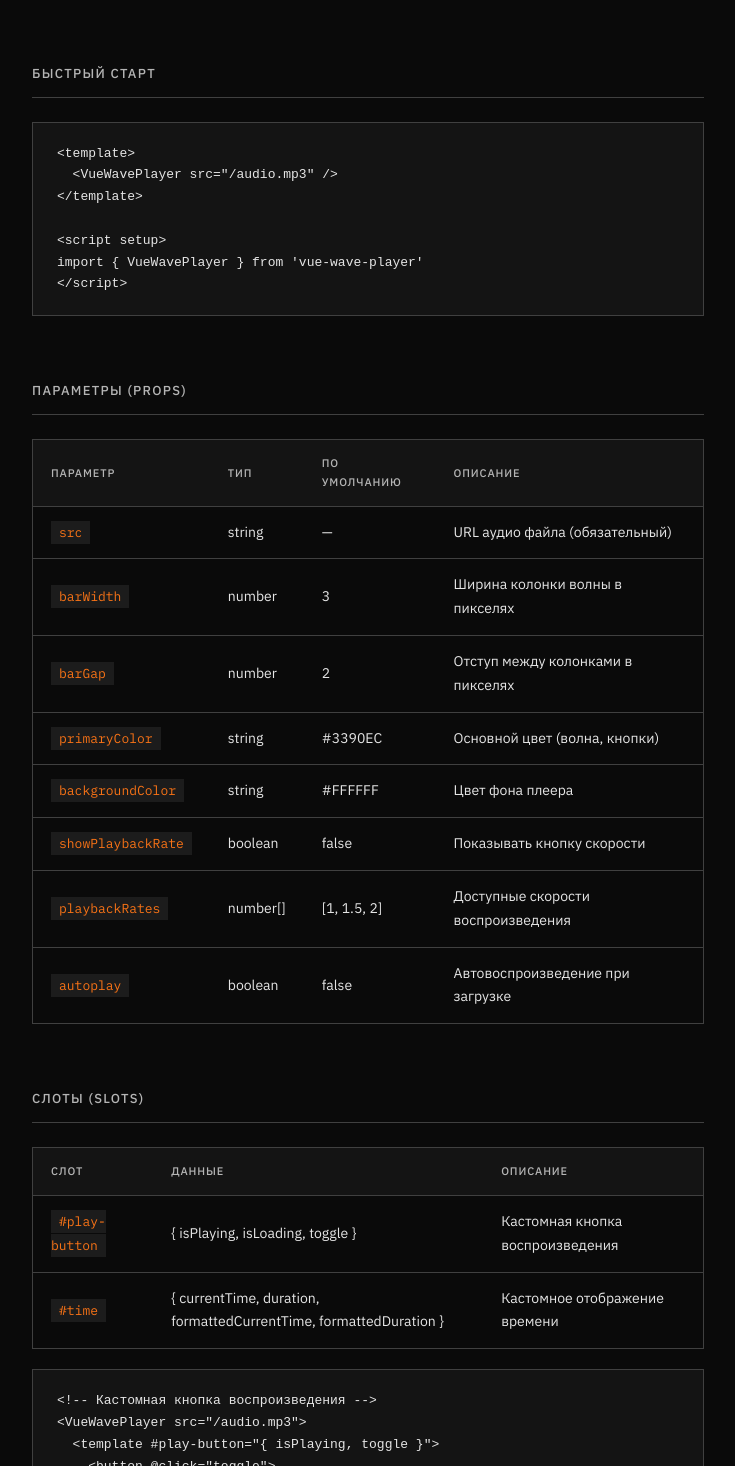
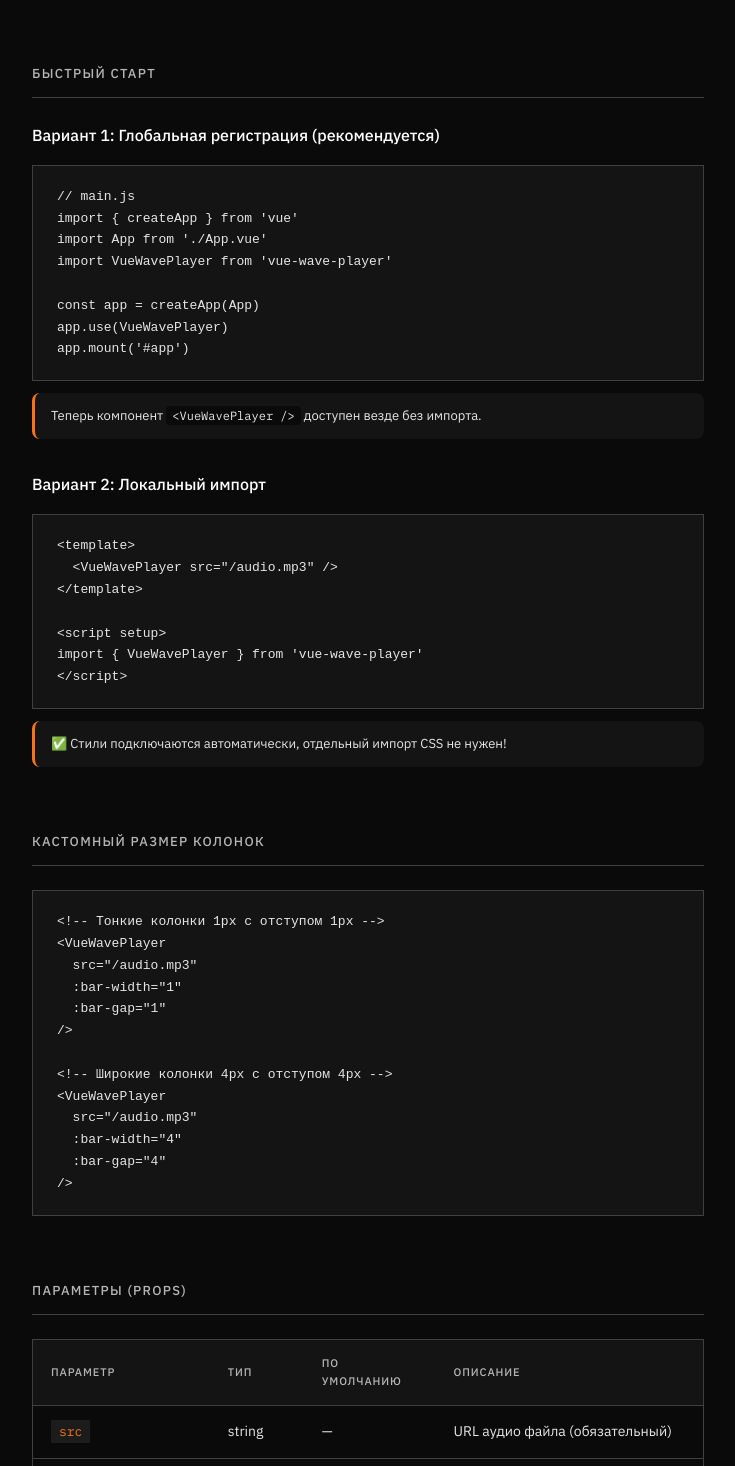
Before and after one commit to khudyakv/vue-wave-player, a Vue app: page / in a window 1280 px wide. Shown: the part 1144-2610 px from the top of the page, without its empty margins (272-1007 px from the left). Built offline with nearby package versions, Linux system fonts and the light colour scheme; no server answers.

Commit message:
docs: синхронизация демо страницы с README

```diff
--- a/src/App.vue
+++ b/src/App.vue
@@ -44,6 +44,15 @@ function formatTimeHMS(seconds: number): string {
 
 const installCode = `npm install vue-wave-player`
 
+const globalRegisterCode = `// main.js
+import { createApp } from 'vue'
+import App from './App.vue'
+import VueWavePlayer from 'vue-wave-player'
+
+const app = createApp(App)
+app.use(VueWavePlayer)
+app.mount('#app')`
+
 const basicCode = `<template>
   <VueWavePlayer src="/audio.mp3" />
 </template>
@@ -51,6 +60,20 @@ const basicCode = `<template>
 <script setup>
 import { VueWavePlayer } from 'vue-wave-player'
 <\/script>`
+
+const barSizeCode = `<!-- Тонкие колонки 1px с отступом 1px -->
+<VueWavePlayer
+  src="/audio.mp3"
+  :bar-width="1"
+  :bar-gap="1"
+/>
+
+<!-- Широкие колонки 4px с отступом 4px -->
+<VueWavePlayer
+  src="/audio.mp3"
+  :bar-width="4"
+  :bar-gap="4"
+/>`
 
 const colorsCode = `<VueWavePlayer
   src="/audio.mp3"
@@ -236,7 +259,20 @@ player.isPlaying     // воспроизводится ли
     <!-- Quick Start -->
     <section class="section">
       <h2>Быстрый старт</h2>
+
+      <h3>Вариант 1: Глобальная регистрация (рекомендуется)</h3>
+      <pre class="code-block"><code>{{ globalRegisterCode }}</code></pre>
+      <p class="note">Теперь компонент <code>&lt;VueWavePlayer /&gt;</code> доступен везде без импорта.</p>
+
+      <h3>Вариант 2: Локальный импорт</h3>
       <pre class="code-block"><code>{{ basicCode }}</code></pre>
+      <p class="note">✅ Стили подключаются автоматически, отдельный импорт CSS не нужен!</p>
+    </section>
+
+    <!-- Bar Size Examples -->
+    <section class="section">
+      <h2>Кастомный размер колонок</h2>
+      <pre class="code-block"><code>{{ barSizeCode }}</code></pre>
     </section>
 
     <!-- Props -->
@@ -669,6 +705,35 @@ body {
 }
 
 .section h3 {
+  font-size: 14px;
+  font-weight: 600;
+  margin: 24px 0 12px;
+  color: var(--text-1);
+}
+
+.section h3:first-of-type {
+  margin-top: 0;
+}
+
+.note {
+  font-size: 13px;
+  color: var(--text-2);
+  margin: 12px 0 24px;
+  padding: 12px 16px;
+  background: var(--surface);
+  border-radius: 8px;
+  border-left: 3px solid var(--accent);
+}
+
+.note code {
+  background: var(--bg);
+  padding: 2px 6px;
+  border-radius: 4px;
+  font-family: var(--mono);
+  font-size: 12px;
+}
+
+.section h3 {
   font-size: 1rem;
   font-weight: 500;
   margin: 32px 0 16px;
```
